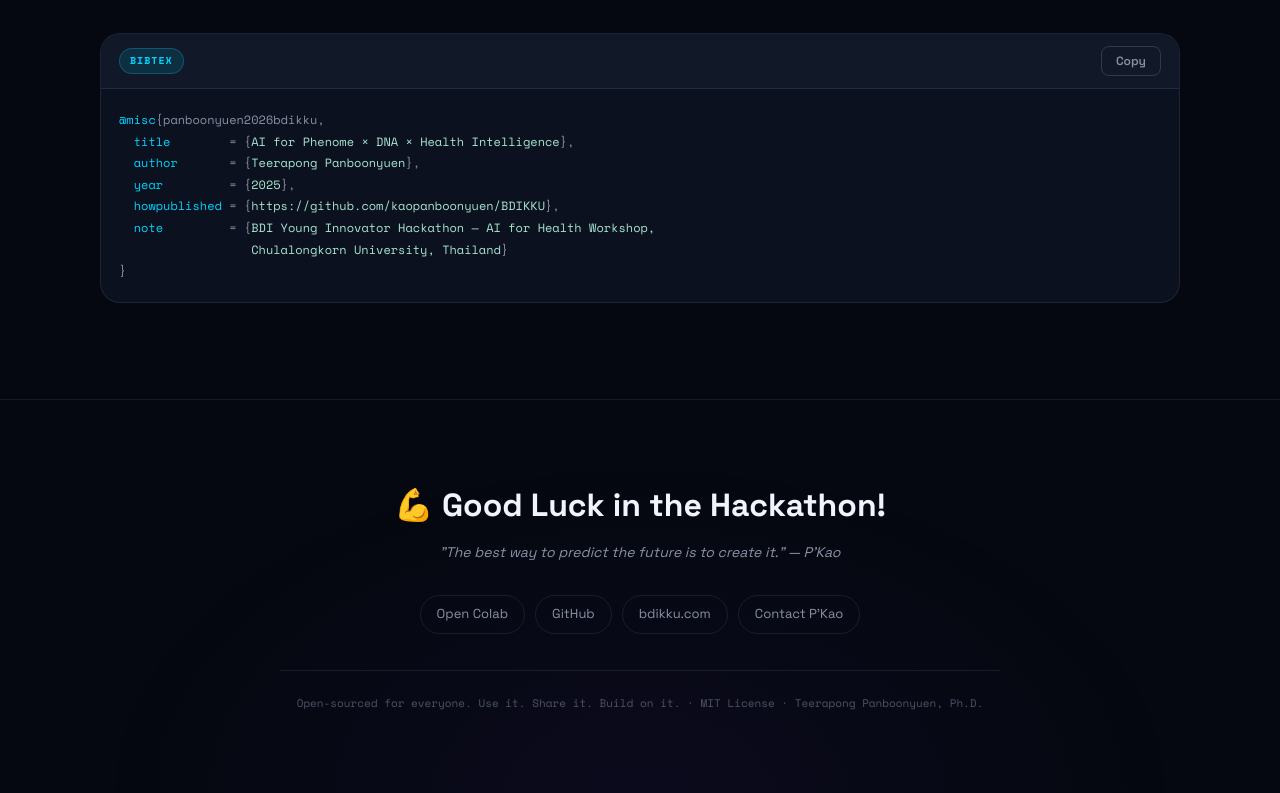
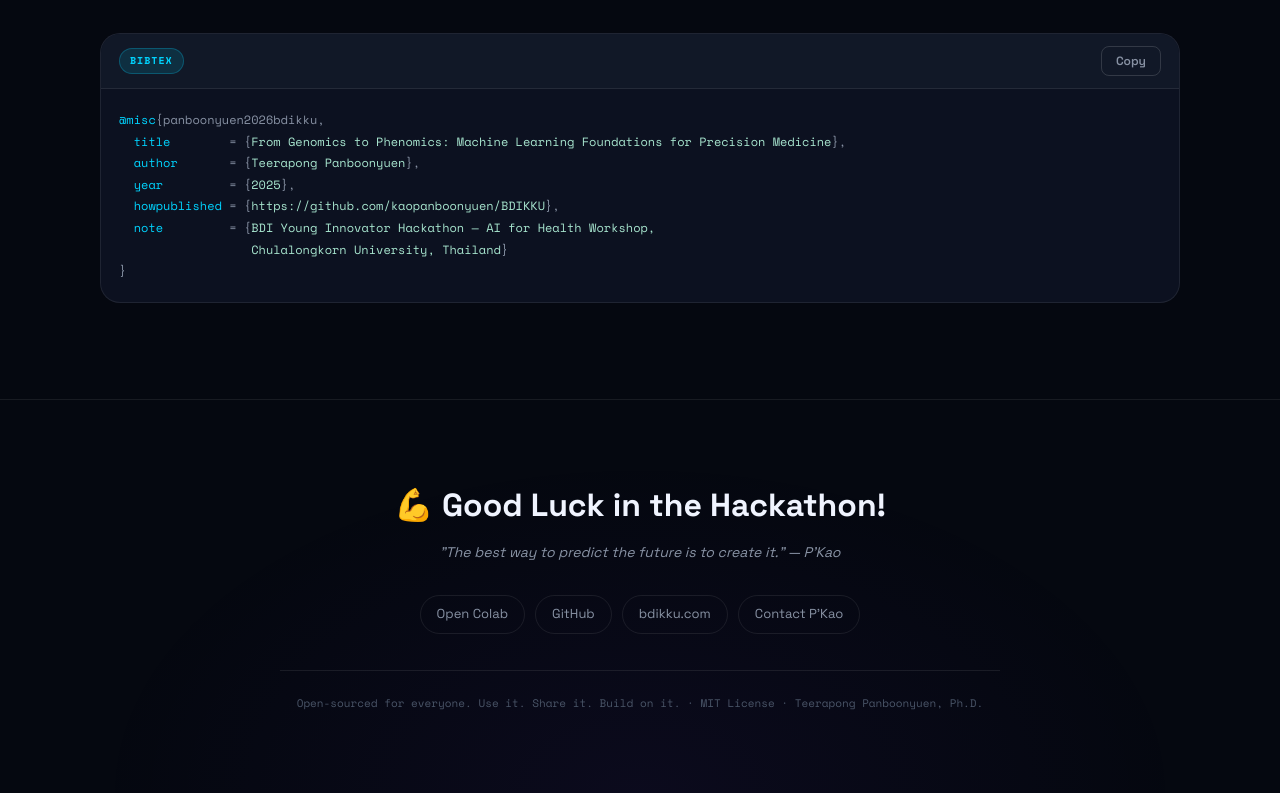
Before and after one commit to kaopanboonyuen/BDIKKU, a plain HTML site: page index.html in a window 1280 px wide. Shown: the part 5599-6392 px from the top of the page. Drawn offline with nearby package versions, Linux system fonts and the light colour scheme.

Commit message:
🧼 update index.html

```diff
--- a/index.html
+++ b/index.html
@@ -1088,7 +1088,7 @@
         <button class="copy-btn" onclick="copyCitation()">Copy</button>
       </div>
       <pre class="citation-block" id="citationText"><span class="key">@misc</span>{panboonyuen2026bdikku,
-  <span class="key">title</span>        = {<span class="val">AI for Phenome × DNA × Health Intelligence</span>},
+  <span class="key">title</span>        = {<span class="val">From Genomics to Phenomics: Machine Learning Foundations for Precision Medicine</span>},
   <span class="key">author</span>       = {<span class="val">Teerapong Panboonyuen</span>},
   <span class="key">year</span>         = {<span class="val">2025</span>},
   <span class="key">howpublished</span> = {<span class="val">https://github.com/kaopanboonyuen/BDIKKU</span>},
```
